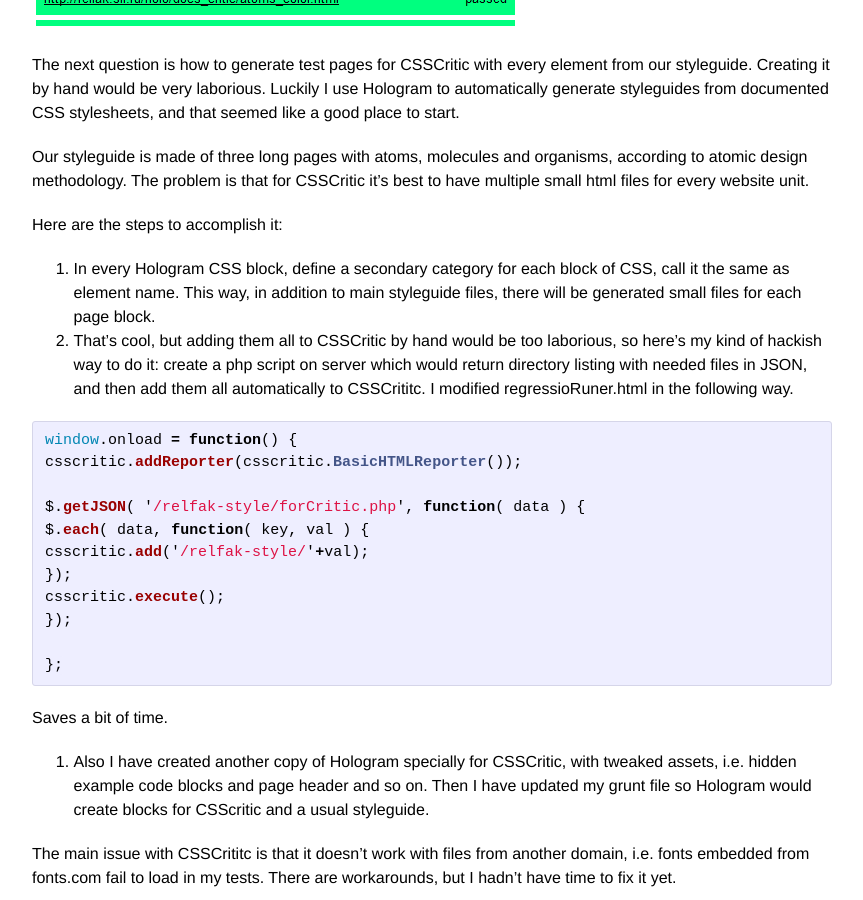
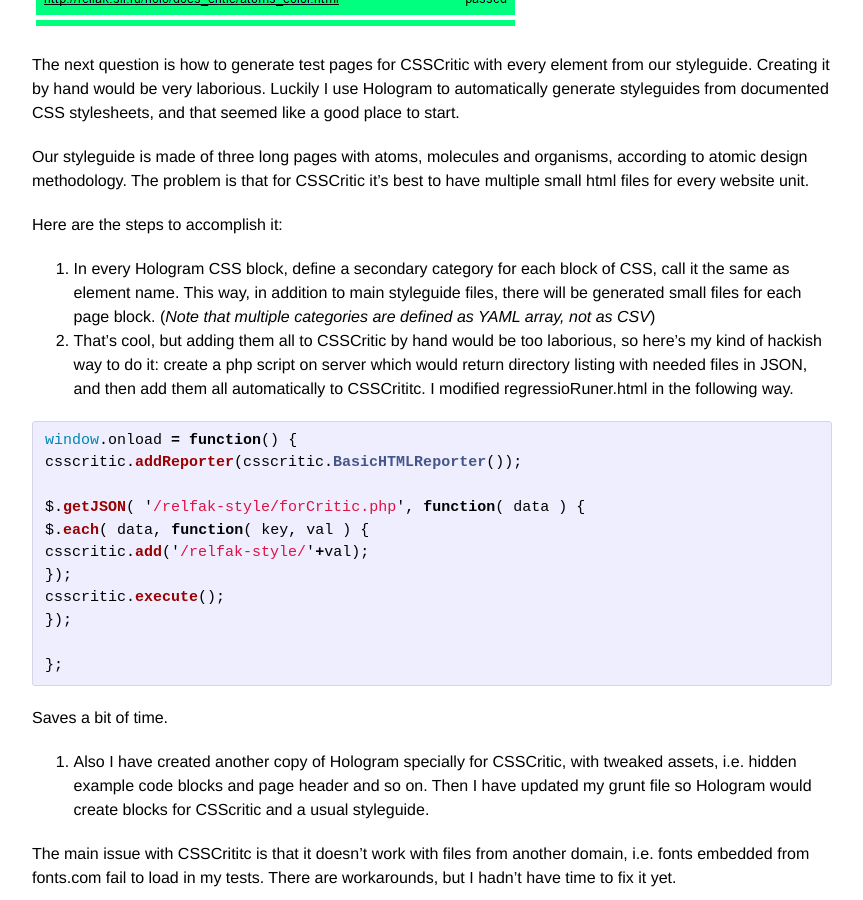
Before and after one commit to dimaip/dimaip.github.io, a Jekyll site: the page built from _posts/2014-07-07-testing-css-with-csscritic-and-hologram.md, in a window 1280 px wide and 900 px high, scrolled down 729 px. Shown: the whole window, without its empty margins (208-1071 px from the left). Built offline with Jekyll 4.4.1, drawn with Linux system fonts in a browser that asks for light colours; comment, search, counter and statistics services are not loaded.

Commit message:
Published with https://stackedit.io/

```diff
--- a/_posts/2014-07-07-testing-css-with-csscritic-and-hologram.md
+++ b/_posts/2014-07-07-testing-css-with-csscritic-and-hologram.md
@@ -18,7 +18,7 @@
 
 Here are the steps to accomplish it:
 
-1. In every Hologram CSS block, define a secondary category for each block of CSS, call it the same as element name. This way, in addition to main styleguide files, there will be generated small files for each page block.
+1. In every Hologram CSS block, define a secondary category for each block of CSS, call it the same as element name. This way, in addition to main styleguide files, there will be generated small files for each page block. (_Note that multiple categories are defined as YAML array, not as CSV_)
 
 2. That's cool, but adding them all to CSSCritic by hand would be too laborious, so here's my kind of hackish way to do it: create a php script on server which would return directory listing with needed files in JSON, and then add them all automatically to CSSCrititc. I modified regressioRuner.html in the following way.
 
```
